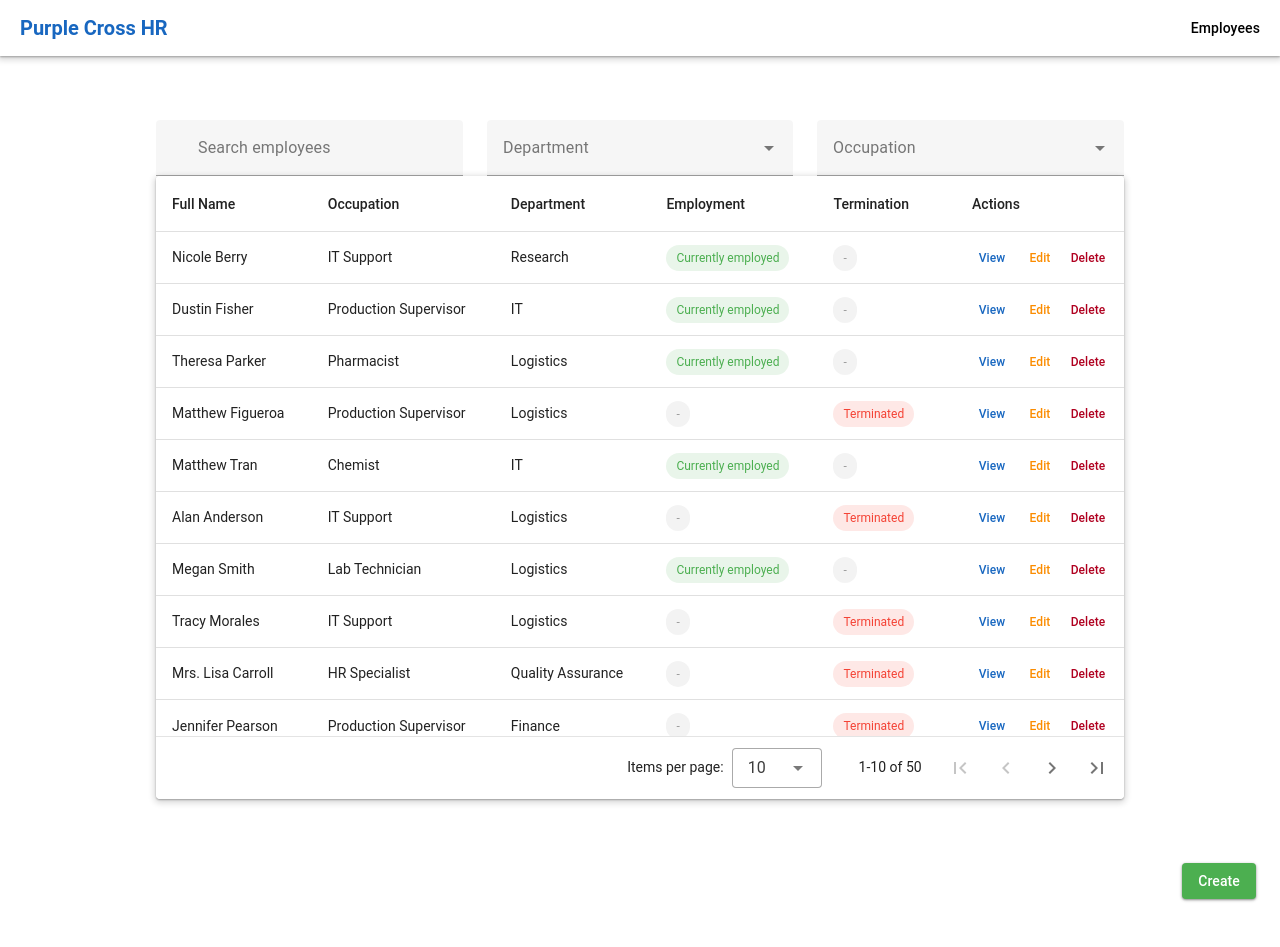
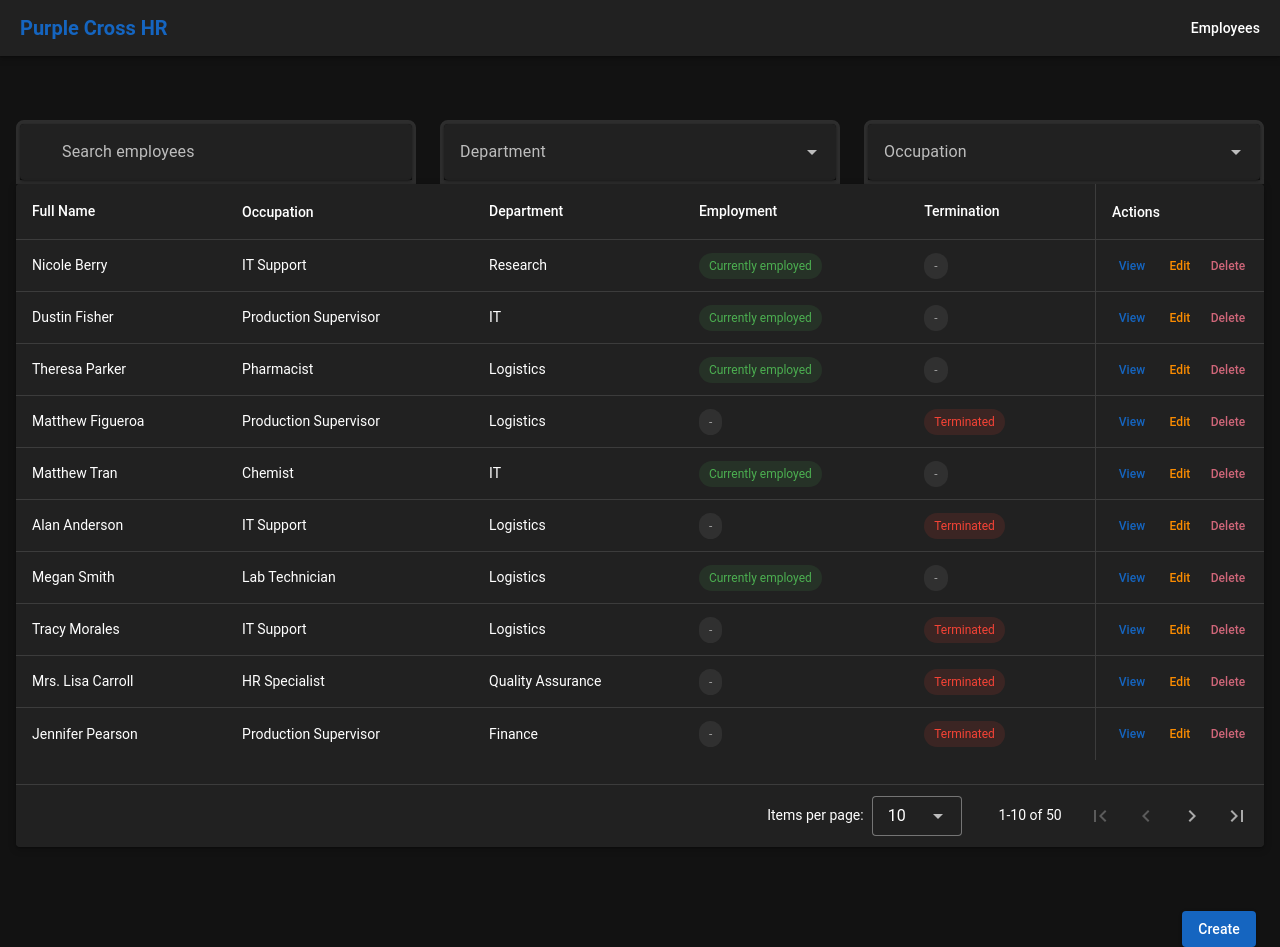
Before and after one commit to AlexanderPetrovsk/SoftwareYardAssignment, a Vue app: page / in a window 1280 px wide. Before the commit the page ends 899 px from the top, so only its background shows below. Built offline with nearby package versions, Linux system fonts and the light colour scheme.

Commit message:
Responsiveness improvements, created Details page for Employee

```diff
--- a/src/components/employee/EmployeeFilters.vue
+++ b/src/components/employee/EmployeeFilters.vue
@@ -3,6 +3,7 @@
     <v-col
       cols="12"
       md="4"
+      class="border-lg rounded-t-lg"
     >
       <v-text-field
         :model-value="search"
@@ -10,12 +11,14 @@
         prepend-inner-icon="mdi-magnify"
         clearable
         hide-details
+        variant="solo"
         @update:model-value="emit('update:search', $event)"
       />
     </v-col>
     <v-col
       cols="12"
       md="4"
+      class="border-lg rounded-t-lg"
     >
       <v-select
         :model-value="department"
@@ -23,12 +26,14 @@
         :items="departmentOptions"
         clearable
         hide-details
+        variant="solo"
         @update:model-value="emit('update:department', $event)"
       />
     </v-col>
     <v-col
       cols="12"
       md="4"
+      class="border-lg rounded-t-lg"
     >
       <v-select
         :model-value="occupation"
@@ -36,6 +41,7 @@
         :items="occupationOptions"
         clearable
         hide-details
+        variant="solo"
         @update:model-value="emit('update:occupation', $event)"
       />
     </v-col>
--- a/src/components/employee/EmployeeStatus.vue
+++ b/src/components/employee/EmployeeStatus.vue
@@ -11,7 +11,7 @@
 import { computed } from 'vue';
 import { EmployeeTerminationStatus } from '@/types/employee';
 import { useEmployeeStatus } from '@/composables/useEmployeeStatus';
-const { getEmploymentStatus, getTerminationStatus } = useEmployeeStatus();
+const { getEmploymentStatus, getTerminationStatus, showEmploymentStatus } = useEmployeeStatus();
 
 const props = defineProps<{
   type: 'employment' | 'termination';
@@ -27,11 +27,7 @@ const status = computed(() => {
     return terminationStatus;
   }
 
-  if (
-    props.type == 'employment' &&
-    employmentStatus &&
-    (!terminationStatus || terminationStatus.status === EmployeeTerminationStatus.TO_BE_TERMINATED)
-  ) {
+  if (props.type == 'employment' && employmentStatus && showEmploymentStatus(props.terminationDate)) {
     return employmentStatus;
   }
 
--- a/src/components/employee/EmployeeTable.vue
+++ b/src/components/employee/EmployeeTable.vue
@@ -1,12 +1,10 @@
 <template>
-  <v-card
-    elevation="2"
-  >
+  <v-card elevation="2">
     <v-data-table
       :items="filteredEmployees"
       :headers="employeeTableHeaders"
       fixed-header
-      height="70vh"
+      height="600px"
     >
       <template #item.dateOfEmployment="{ item }">
         <EmployeeStatus
--- a/src/composables/useEmployeeStatus.ts
+++ b/src/composables/useEmployeeStatus.ts
@@ -39,5 +39,16 @@ export const useEmployeeStatus = () => {
     };
   };
 
-  return { getEmploymentStatus, getTerminationStatus };
+  const showEmploymentStatus = (date?: string | null) => {
+    if (!date) {
+      return true;
+    }
+
+    const terminationDate = new Date(date);
+    const now = new Date();
+
+    return terminationDate > now;
+  };
+
+  return { getEmploymentStatus, getTerminationStatus, showEmploymentStatus };
 };
--- /dev/null
+++ b/src/data/employee_detail_list_items.ts
@@ -0,0 +1,26 @@
+import type { Employee } from "@/types/employee";
+
+export const getEmployeeDetailItems = (employee: Employee) => {
+  return [
+    {
+      title: 'Employee Code',
+      subtitle: employee.code,
+    },
+    {
+      title: 'Department',
+      subtitle: employee.department,
+    },
+    {
+      title: 'Occupation',
+      subtitle: employee.occupation,
+    },
+    {
+      title: 'Employment Date',
+      subtitle: employee.dateOfEmployment,
+    },
+    {
+      title: 'Termination Date',
+      subtitle: employee.terminationDate || '-',
+    },
+  ];
+};
--- a/src/data/employee_table_headers.ts
+++ b/src/data/employee_table_headers.ts
@@ -1,8 +1,11 @@
-export const employeeTableHeaders = [
+import type { DataTableHeader } from 'vuetify';
+
+export const employeeTableHeaders: DataTableHeader[] = [
   {
     title: 'Full Name',
     key: 'fullName',
     sortable: true,
+    nowrap: true,
   },
   {
     title: 'Occupation',
@@ -13,21 +16,25 @@ export const employeeTableHeaders = [
     title: 'Department',
     key: 'department',
     sortable: true,
+    nowrap: true,
   },
   {
     title: 'Employment',
     key: 'dateOfEmployment',
     sortable: true,
+    nowrap: true,
   },
   {
     title: 'Termination',
     key: 'terminationDate',
     sortable: true,
+    nowrap: true,
   },
   {
     title: 'Actions',
     key: 'actions',
     sortable: false,
-    width: 160,
+    width: '160px',
+    fixed: 'end',
   },
 ];
--- a/src/main.ts
+++ b/src/main.ts
@@ -6,6 +6,7 @@ import { createVuetify } from 'vuetify';
 import * as components from 'vuetify/components';
 import * as directives from 'vuetify/directives';
 import { aliases, mdi } from 'vuetify/iconsets/mdi-svg';
+import colors from 'vuetify/util/colors';
 
 import App from './App.vue';
 import router from './router';
@@ -21,7 +22,14 @@ const vuetify = createVuetify({
     },
   },
   theme: {
-    defaultTheme: 'system', // 'system' | 'light' | 'dark'
+    themes: {
+      dark: {
+        colors: {
+          primary: colors.blue.darken3,
+        },
+      },
+    },
+    defaultTheme: 'dark',
   },
 });
 
--- a/src/router/index.ts
+++ b/src/router/index.ts
@@ -1,4 +1,5 @@
 import EmployeeListView from '@/views/EmployeeListView.vue';
+import NotFoundView from '@/views/NotFoundView.vue';
 import { createRouter, createWebHistory } from 'vue-router';
 
 const router = createRouter({
@@ -24,6 +25,11 @@ const router = createRouter({
       name: 'detail',
       component: () => import('@/views/EmployeeDetailView.vue'),
     },
+    {
+      path: '/404/:pathMatch(.*)*',
+      name: 'not-found',
+      component: NotFoundView,
+    },
   ],
 });
 
--- a/src/views/EmployeeDetailView.vue
+++ b/src/views/EmployeeDetailView.vue
@@ -1,2 +1,134 @@
-<template>Detail</template>
-<script setup lang="ts"></script>
+<template>
+  <v-container max-width="1440px">
+    <template v-if="employee">
+      <v-card
+        rounded="lg"
+        class="mb-6 border"
+      >
+        <v-card-text
+          class="d-flex align-center"
+          :class="{ 'flex-wrap': xs }"
+        >
+          <v-avatar
+            color="primary"
+            :size="xs ? 64 : 72"
+            class="mr-5"
+          >
+            {{ initials }}
+          </v-avatar>
+
+          <div>
+            <div class="text-title-large font-weight-bold">
+              {{ employee.fullName }}
+            </div>
+
+            <div class="text-subtitle-1">
+              {{ employee.occupation }}
+            </div>
+
+            <div class="mt-3 d-flex">
+              <v-chip
+                v-if="employee && showEmploymentStatus(employee.terminationDate)"
+                :color="getEmploymentStatus(employee.dateOfEmployment).color"
+                variant="tonal"
+              >
+                {{ getEmploymentStatus(employee.dateOfEmployment).text }}
+              </v-chip>
+
+              <v-chip
+                v-if="employee.terminationDate"
+                :color="getTerminationStatus(employee.terminationDate).color"
+                variant="tonal"
+              >
+                {{ getTerminationStatus(employee.terminationDate).text }}
+              </v-chip>
+            </div>
+          </div>
+
+          <v-spacer />
+
+          <v-btn
+            :class="{ 'mt-6 w-100': xs }"
+            color="primary"
+            @click="handleEditEmployee(employee.code)"
+          >
+            Edit Employee
+          </v-btn>
+        </v-card-text>
+      </v-card>
+
+      <v-row>
+        <v-col cols="12">
+          <v-card
+            rounded="lg"
+            class="border"
+          >
+            <v-card-title> Employment Information </v-card-title>
+
+            <v-divider />
+
+            <v-list density="comfortable">
+              <v-list-item
+                v-for="item in getEmployeeDetailItems(employee)"
+                :title="item.title"
+                :subtitle="item.subtitle"
+              />
+            </v-list>
+          </v-card>
+        </v-col>
+      </v-row>
+
+      <div class="mt-6 float-right">
+        <v-btn
+          variant="outlined"
+          @click="router.push('/')"
+        >
+          Back to Employees
+        </v-btn>
+      </div>
+    </template>
+  </v-container>
+</template>
+
+<script setup lang="ts">
+import { useDisplay } from 'vuetify';
+import { computed, onMounted, watch } from 'vue';
+import { useRoute, useRouter } from 'vue-router';
+
+import { useEmployeeStore } from '@/stores/employeeStore';
+import { useEmployeeStatus } from '@/composables/useEmployeeStatus';
+import { getEmployeeDetailItems } from '@/data/employee_detail_list_items';
+
+const route = useRoute();
+const { xs } = useDisplay();
+const router = useRouter();
+
+const employeeStore = useEmployeeStore();
+
+const { getEmploymentStatus, getTerminationStatus, showEmploymentStatus } = useEmployeeStatus();
+
+onMounted(async () => {
+  if (!employeeStore.employees.length) {
+    await employeeStore.getEmployees();
+  }
+});
+
+const employee = computed(() => employeeStore.getEmployeeByCode(route.params.code as string));
+
+watch(employee, (value) => !value && router.push({ name: 'not-found' }), { immediate: true });
+
+const initials = computed(() => {
+  if (!employee.value) return '';
+
+  return employee.value.fullName
+    .split(' ')
+    .map((employeeName) => employeeName[0])
+    .join('')
+    .substring(0, 2)
+    .toUpperCase();
+});
+
+const handleEditEmployee = (code: string) => {
+  router.push({ name: 'edit', params: { code: code } });
+};
+</script>
--- a/src/views/EmployeeListView.vue
+++ b/src/views/EmployeeListView.vue
@@ -1,5 +1,8 @@
 <template>
-  <v-container class="mt-12">
+  <v-container
+    class="mt-12"
+    :fluid="!$vuetify.display.xlAndUp"
+  >
     <EmployeeFilters
       :employees="employeeStore.employees"
       v-model:search="search"
@@ -19,7 +22,7 @@
   </v-container>
   <v-btn
     class="float-right mt-12 mr-6"
-    color="success"
+    color="primary"
     text="Create"
     @click="handleCreate"
   />
@@ -57,5 +60,5 @@ const handleDelete = (item: Employee) => {
 
 const handleCreate = () => {
   router.push({ name: 'create' });
-}
+};
 </script>
--- /dev/null
+++ b/src/views/NotFoundView.vue
@@ -0,0 +1 @@
+<template>404 Not Found</template>
```
